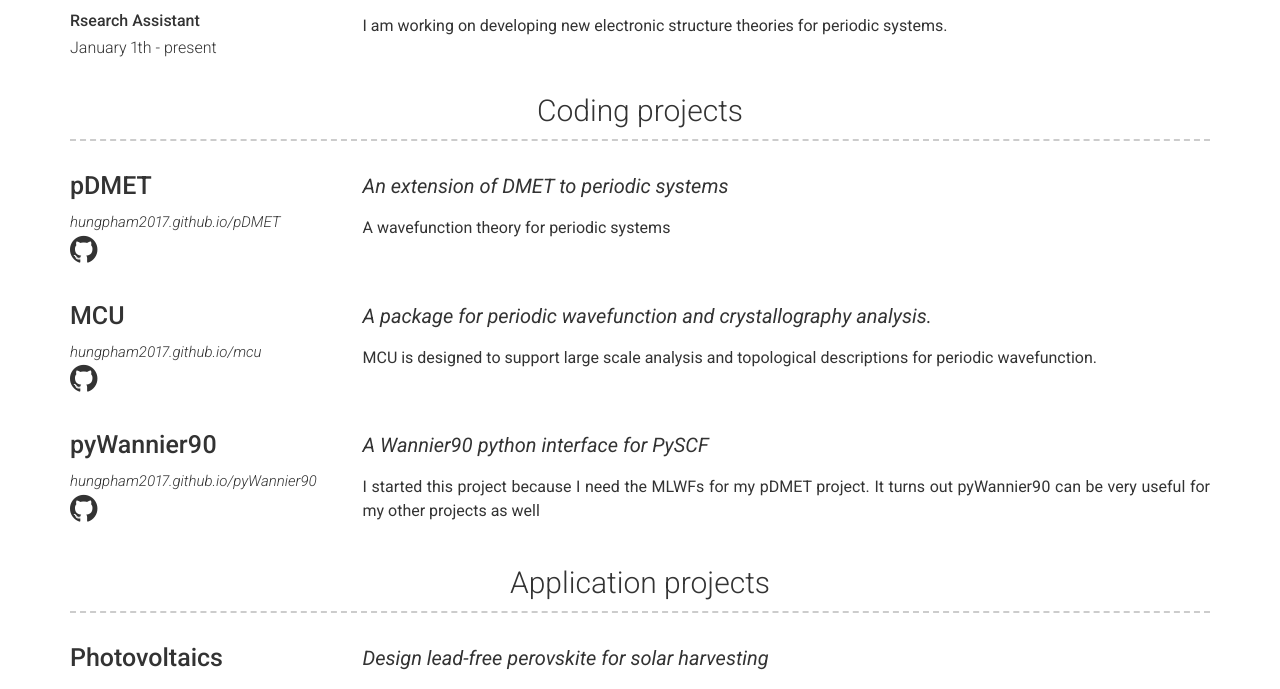
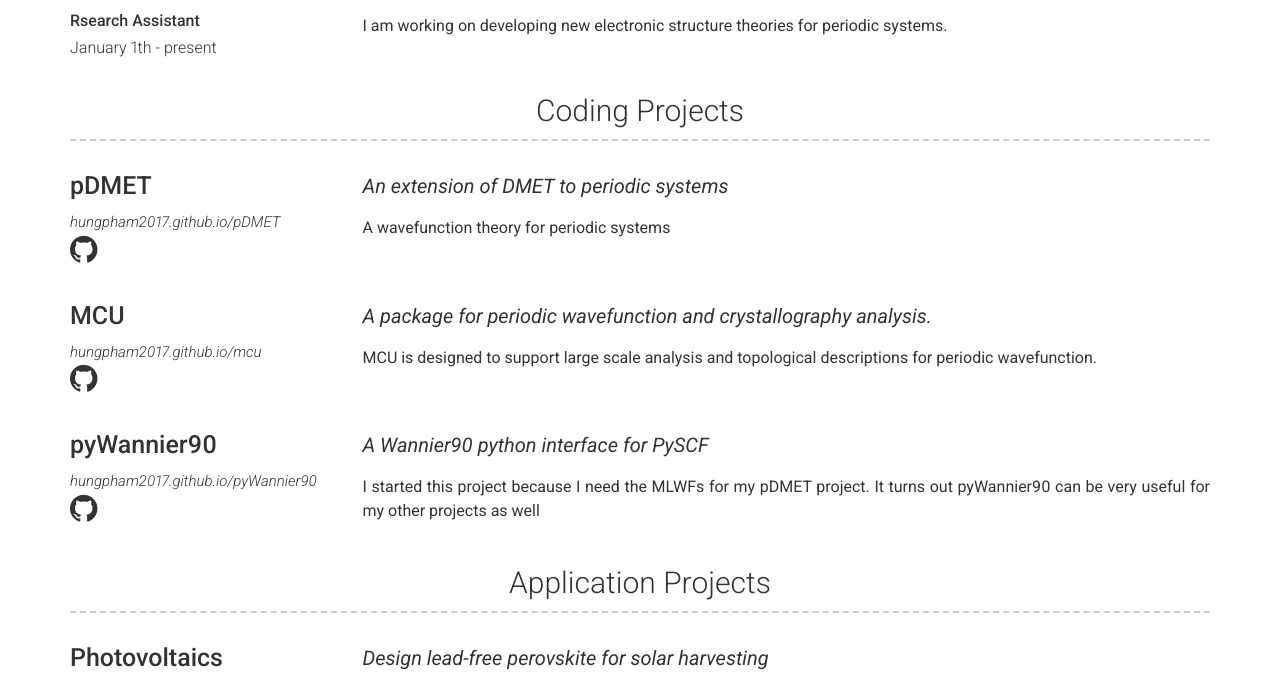
Before and after one commit to hungpham2017/hungpham2017.github.io, a Jekyll site: the page built from index.md, in a window 1280 px wide. Shown: the part 996-1685 px from the top of the page. Built offline with Jekyll 4.4.1, drawn with Linux system fonts in a browser that asks for light colours.

```diff
--- a/_includes/projects.html
+++ b/_includes/projects.html
@@ -1,5 +1,5 @@
 <div class="container projects-container">
-  <h3>{{ site.projects_title | default: "Coding projects" }}</h3>
+  <h3>{{ site.projects_title | default: "Coding Projects" }}</h3>
   {% for project in site.data.projects %}
     <div class="row clearfix project">
       <div class="col-xs-12 col-sm-4 col-md-3 col-print-12 left-column">
--- a/_includes/projects_apl.html
+++ b/_includes/projects_apl.html
@@ -1,5 +1,5 @@
 <div class="container projects-container">
-  <h3>{{ site.projects_apl_title | default: "Application projects" }}</h3>
+  <h3>{{ site.projects_apl_title | default: "Application Projects" }}</h3>
   {% for project in site.data.projects_apl %}
     <div class="row clearfix project">
       <div class="col-xs-12 col-sm-4 col-md-3 col-print-12 left-column">
--- a/_sass/modern-resume-theme.scss
+++ b/_sass/modern-resume-theme.scss
@@ -89,6 +89,9 @@
   height: 36px;
   margin: 0 auto;
   display: inline-block;
+  background-size: cover;
+  background-position: right;
+  background-repeat: repeat, no-repeat;
 }
 
 .into-text-1 {
```
